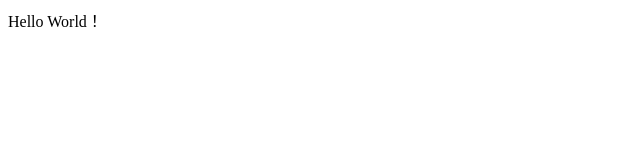
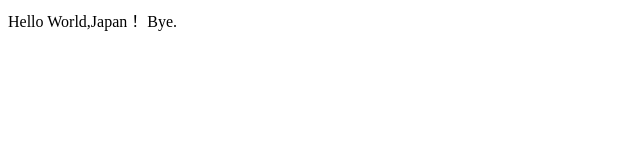
Before and after one commit to nozomi-ru/sample, a plain HTML site: page index.html in a window 1280 px wide. Shown: the full height of the page, 0-640 px from the left. Drawn offline with Linux system fonts and the light colour scheme.

Commit message:
Second commit

```diff
--- a/index.html
+++ b/index.html
@@ -5,6 +5,7 @@
 </head>
 
 <body>
-    Hello World！
+    Hello World,Japan！
+	Bye.
 </body>
 </html>
```
